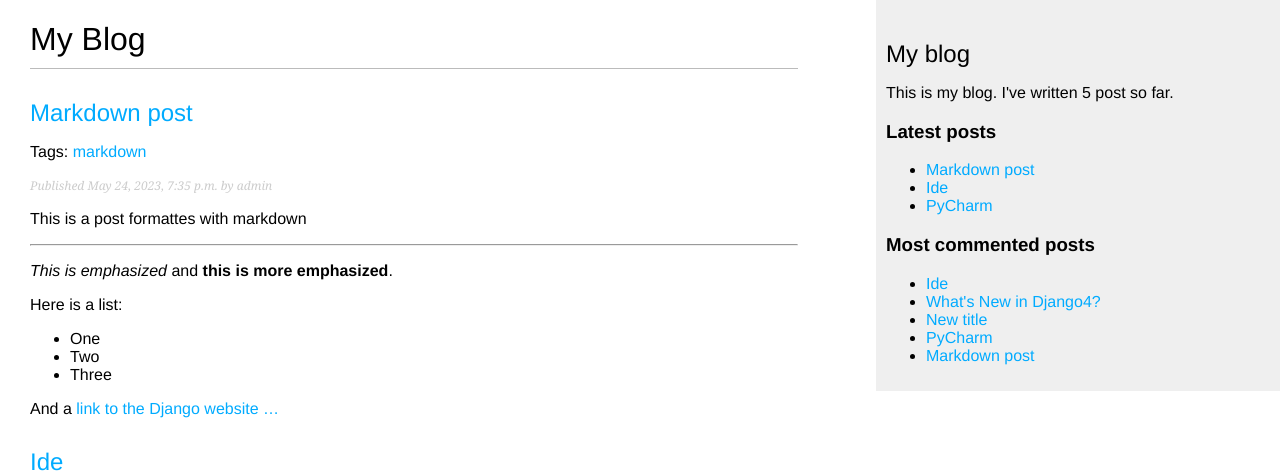
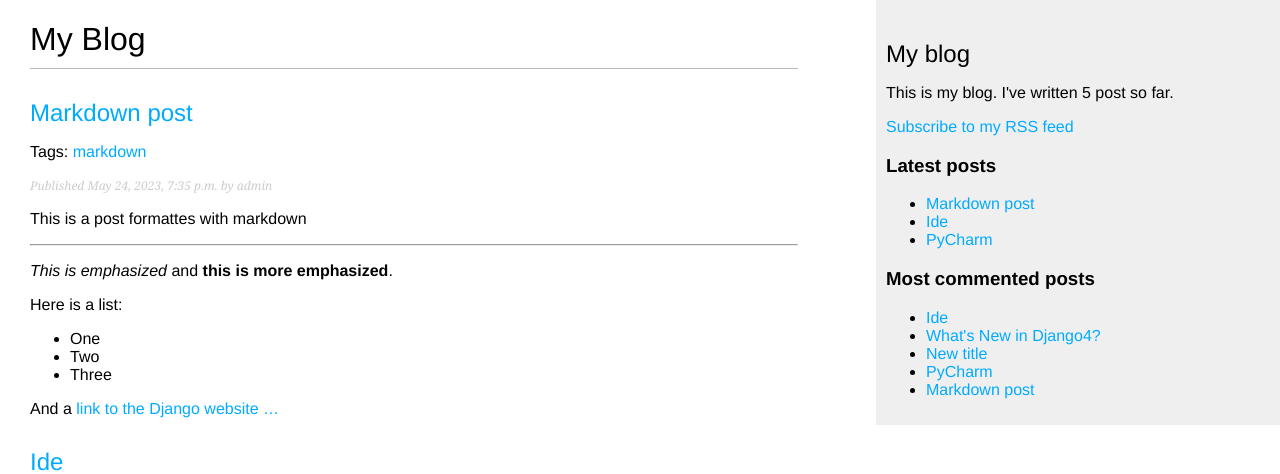
Before and after one commit to Cloude77/Django4_site, a Django app: page /blog/ in a window 1280 px wide. Shown: the top 474 px of the page. Run offline with Django 4.2, Linux system fonts and the light colour scheme; data comes from the database, SQL or seed files in the repository; parts of the project's set-up code (start-up, migrations or seed data) failed here and were passed over.

Commit message:
Create new feeds

```diff
--- a/blog/templates/blog/base.html
+++ b/blog/templates/blog/base.html
@@ -17,6 +17,11 @@
       This is my blog.
       I've written {% total_posts %} post so far.
     </p>
+    <p>
+      <a href="{% url "blog:post_feed" %}">
+        Subscribe to my RSS feed
+      </a>
+    </p>
     <h3>Latest posts</h3>
     {% show_latest_posts 3 %}
     <h3>Most commented posts</h3>
--- a/blog/urls.py
+++ b/blog/urls.py
@@ -1,5 +1,6 @@
 from django.urls import path
 from . import views
+from .feeds import LatestPostsFeed
 
 app_name = 'blog'
 
@@ -11,5 +12,6 @@ urlpatterns = [
     path('<int:year>/<int:month>/<int:day>/<slug:post>/', views.post_detail, name='post_detail'),
     path('<int:post_id>/share/', views.post_share, name='post_share'),
     path('<int:post_id>/comment/', views.post_comment, name='post_comment'),
+    path('feed/', LatestPostsFeed(), name='post_feed'),
 
 ]
```
